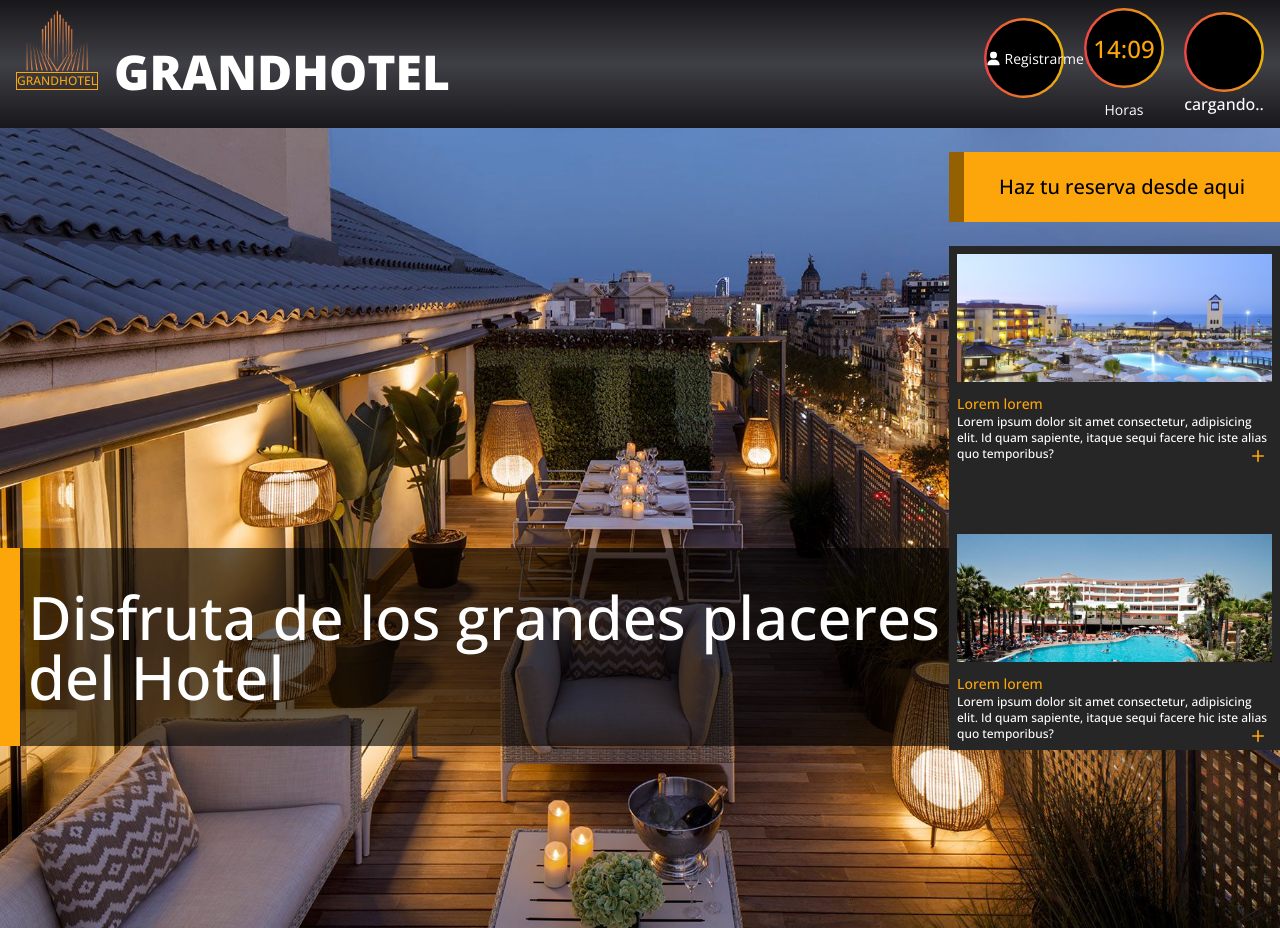
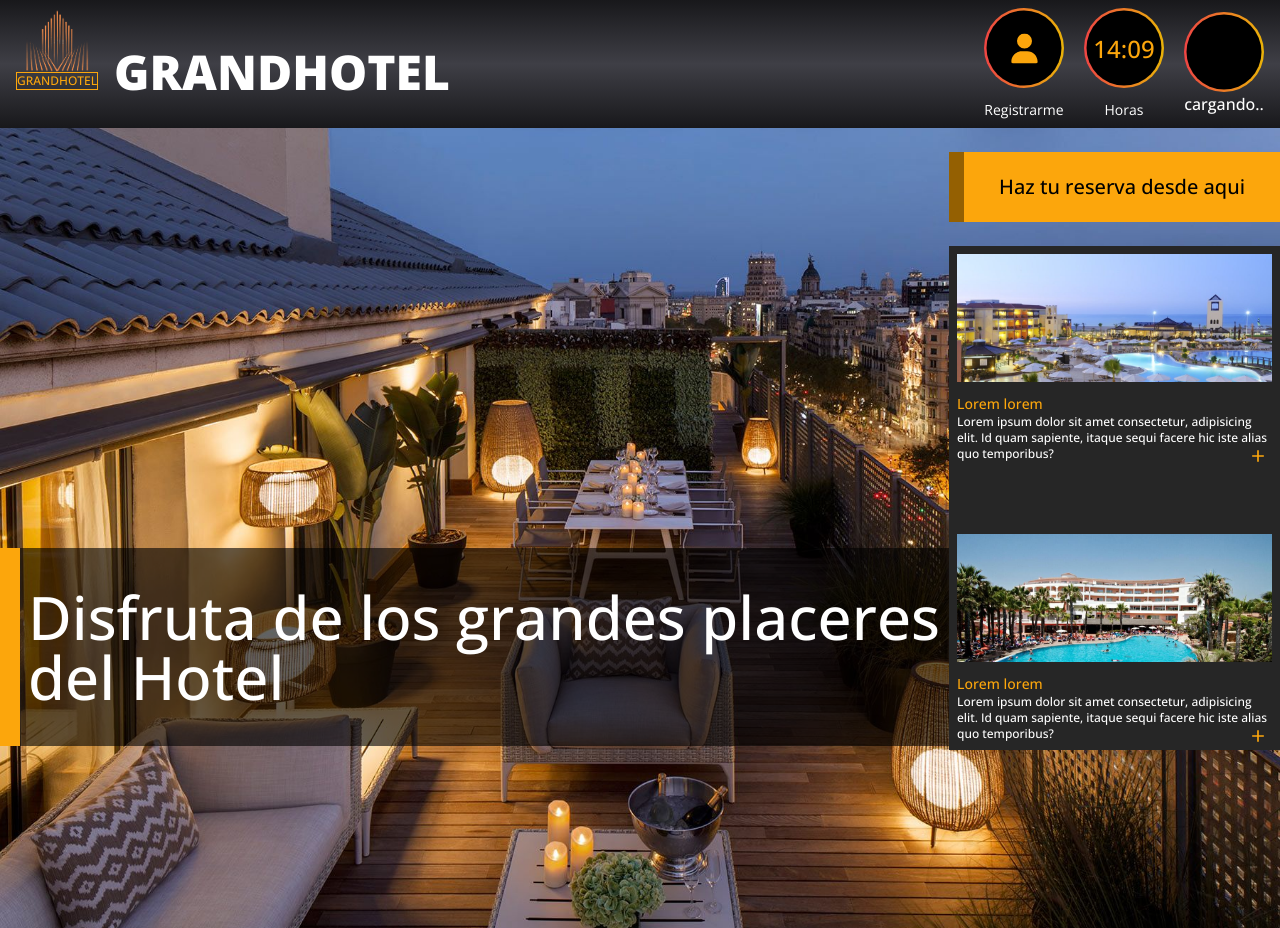
Before and after one commit to MarckWeb/hotel_reservas, a React (Vite) app in the folder hotel_front/: page / in a window 1280 px wide. Built offline with nearby package versions, Linux system fonts and the light colour scheme; no server answers.

Commit message:
create file attendance for reservations food

```diff
--- a/hotel_front/src/components/ConfigProfile.tsx
+++ b/hotel_front/src/components/ConfigProfile.tsx
@@ -2,11 +2,20 @@ interface ProfileActivity {
   icon: React.ReactNode
   name: string
   ranks?: number
+  onClick?: () => void
 }
 
-const ConfigProfile: React.FC<ProfileActivity> = ({ icon, name, ranks }) => {
+const ConfigProfile: React.FC<ProfileActivity> = ({
+  icon,
+  name,
+  ranks,
+  onClick,
+}) => {
   return (
-    <li className="flex flex-col items-center border border-white rounded-md p-2 bg-background-primary">
+    <li
+      className="flex flex-col items-center border border-white rounded-md p-2 bg-background-primary"
+      onClick={onClick}
+    >
       <span className="text-background-second">{icon}</span>
       <span className="font-extralight text-color-text-second">{name}</span>
       <span className="text-color-text-second">{ranks}</span>
--- a/hotel_front/src/components/RoomForm.tsx
+++ b/hotel_front/src/components/RoomForm.tsx
@@ -42,10 +42,6 @@ const RoomForm: React.FC<ActiveReservation> = ({
           <li className="border-b border-border-cards pt-2 flex justify-between">
             <span>IVA</span> <span>21% Incluido</span>
           </li>
-          {/* <li className="border-b border-border-cards pt-2 flex justify-between">
-            <span>Fecha</span>{' '}
-            <span className="text-background-second ">2 Dic a 12 dic 2023</span>
-          </li> */}
         </ul>
         <div className="ml-auto">
           <Button text="Reservar" type="button" onClick={handleReservation} />
--- a/hotel_front/src/layout/Header.tsx
+++ b/hotel_front/src/layout/Header.tsx
@@ -49,10 +49,10 @@ const Header = ({
             <div className="absolute top-[50%] left-[50%] translate-x-[-50%] translate-y-[-50%]  inset-0 w-[54px] h-[54px] md:w-[75px] md:h-[75px] bg-black rounded-[50%] flex">
               <div className="m-auto">
                 {userExist ? (
-                  <div className="flex flex-row items-center gap-3">
+                  <>
                     {userLogin[0]?.photo ? (
                       <img
-                        className="w-10 h-10 rounded-[50%]"
+                        className="w-12 h-12 md:w-16 md:h-16 rounded-[50%]"
                         src={userLogin[0]?.photo}
                         alt=""
                       />
@@ -61,22 +61,30 @@ const Header = ({
                         {userLogin[0]?.name?.charAt(0)}
                       </p>
                     )}
-                  </div>
+                  </>
                 ) : (
-                  <p
-                    className="flex flex-row items-center gap-1 text-sm font-extralight cursor-pointer"
+                  <div
+                    className="cursor-pointer  m-auto"
                     onClick={toggleVisibility}
                   >
-                    <FaUser />
-                    Registrarme
-                  </p>
+                    <FaUser className="text-3xl text-background-second" />
+                  </div>
                 )}
               </div>
             </div>
           </div>
-          <p className="text-[12px]  md:text-sm font-extralight mt-1 md:mt-3  ">
-            {userLogin[0]?.name}
-          </p>
+          {userExist ? (
+            <p className="text-[12px]  md:text-sm font-extralight mt-1 md:mt-3  ">
+              {userLogin[0]?.name}
+            </p>
+          ) : (
+            <p
+              className="text-[12px]  md:text-sm font-extralight mt-1 md:mt-3 "
+              onClick={toggleVisibility}
+            >
+              Registrarme
+            </p>
+          )}
         </div>
 
         <Clock />
--- a/hotel_front/src/layout/Navbar.tsx
+++ b/hotel_front/src/layout/Navbar.tsx
@@ -55,7 +55,7 @@ const Navbar: React.FC<ToggleActive> = ({ isActive, toggleActiveMenu }) => {
           />
 
           <Enlace
-            url="/opiniones"
+            url="/"
             value="Opiniones de clientes"
             onClick={() => showResultOfNavigate('Opiniones de Clientes')}
             icon={
--- a/hotel_front/src/page/Profile.tsx
+++ b/hotel_front/src/page/Profile.tsx
@@ -3,7 +3,6 @@ import { FaRankingStar } from 'react-icons/fa6'
 import { FaCommentDots } from 'react-icons/fa'
 import { FaRegCircleUser } from 'react-icons/fa6'
 import { SlOptionsVertical } from 'react-icons/sl'
-import { FaExchangeAlt } from 'react-icons/fa'
 import { FaLocationDot } from 'react-icons/fa6'
 import { FaPrint } from 'react-icons/fa'
 import { RiDeleteBin2Line } from 'react-icons/ri'
@@ -13,21 +12,31 @@ import { useDispatch, useSelector } from 'react-redux'
 import { AppDispatch, RootState } from '../app/store'
 import { useEffect } from 'react'
 import { getUserLogin } from '../reducer/user/user'
-import { useAuthContext } from '../context/auth-context'
 import ConfigProfile from '../components/ConfigProfile'
 import { handleReservaClient } from '../reducer/reserva/reserva'
+import { useNavigate } from 'react-router-dom'
+import { useAuthContext } from '../context/auth-context'
 
 const Profile = () => {
-  const { userExist } = useAuthContext()
-  console.log(userExist)
+  const { userExist, getTokenUser } = useAuthContext()
+
   const disptach = useDispatch<AppDispatch>()
   const user = useSelector((state: RootState) => state.user)
   const reservation = useSelector((state: RootState) => state.reserva)
+  const navigate = useNavigate()
 
   useEffect(() => {
     disptach(getUserLogin(userExist?.user ?? ''))
     disptach(handleReservaClient(userExist?.user ?? ''))
   }, [disptach])
+
+  const handleSingOut = () => {
+    localStorage.clear()
+    getTokenUser()
+    setTimeout(() => {
+      navigate('/')
+    }, 1000)
+  }
 
   return (
     <section className="w-full h-screen bg-perfil-background md:overflow-hidden grid">
@@ -73,8 +82,8 @@ const Profile = () => {
                 <th className="bg-orange-600 rounded">Check in</th>
                 <th className="bg-orange-600 rounded">Check out</th>
                 <th className="bg-orange-600 rounded">tipo</th>
-                <th className="bg-orange-600 rounded">I</th>
-                <th className="bg-orange-600 rounded">B</th>
+                <th className="bg-orange-600 rounded">Imp</th>
+                <th className="bg-orange-600 rounded">Elim</th>
               </tr>
             </thead>
             <tbody>
@@ -92,10 +101,10 @@ const Profile = () => {
                         {reserva.checkOut.slice(5)}
                       </td>
                       <td className="bg-background-second rounded">Reserva </td>
-                      <td className="p-1 bg-background-second rounded cursor-pointer hover:bg-orange-500 hover:text-color-text-second">
+                      <td className="p-2 bg-background-second rounded cursor-pointer hover:bg-orange-500 hover:text-color-text-second">
                         <FaPrint className="" />
                       </td>
-                      <td className="p-1 bg-background-second rounded cursor-pointer hover:bg-orange-500 hover:text-color-text-second">
+                      <td className="p-2 bg-background-second rounded cursor-pointer hover:bg-orange-500 hover:text-color-text-second">
                         <RiDeleteBin2Line />
                       </td>
                     </tr>
@@ -106,10 +115,10 @@ const Profile = () => {
                 <td className="bg-background-second rounded">12-08</td>
                 <td className="bg-background-second rounded">15-02</td>
                 <td className="bg-background-second rounded">Servicio </td>
-                <td className="p-1 bg-background-second rounded cursor-pointer">
+                <td className="p-2 bg-background-second rounded cursor-pointer">
                   <FaPrint />
                 </td>
-                <td className="p-1 bg-background-second rounded cursor-pointer">
+                <td className="p-2 bg-background-second rounded cursor-pointer">
                   <RiDeleteBin2Line />
                 </td>
               </tr>
@@ -119,9 +128,11 @@ const Profile = () => {
         <ul className="flex justify-center items-center gap-1 md:gap-4 mt-2">
           <ConfigProfile icon={<FaRegCircleUser />} name="Editar Perfil" />
 
-          <ConfigProfile icon={<SlOptionsVertical />} name="Opciones" />
-
-          <ConfigProfile icon={<FaExchangeAlt />} name="Canjear Puntos" />
+          <ConfigProfile
+            icon={<SlOptionsVertical />}
+            name="Cerrar Sesión"
+            onClick={handleSingOut}
+          />
         </ul>
       </article>
     </section>
```
